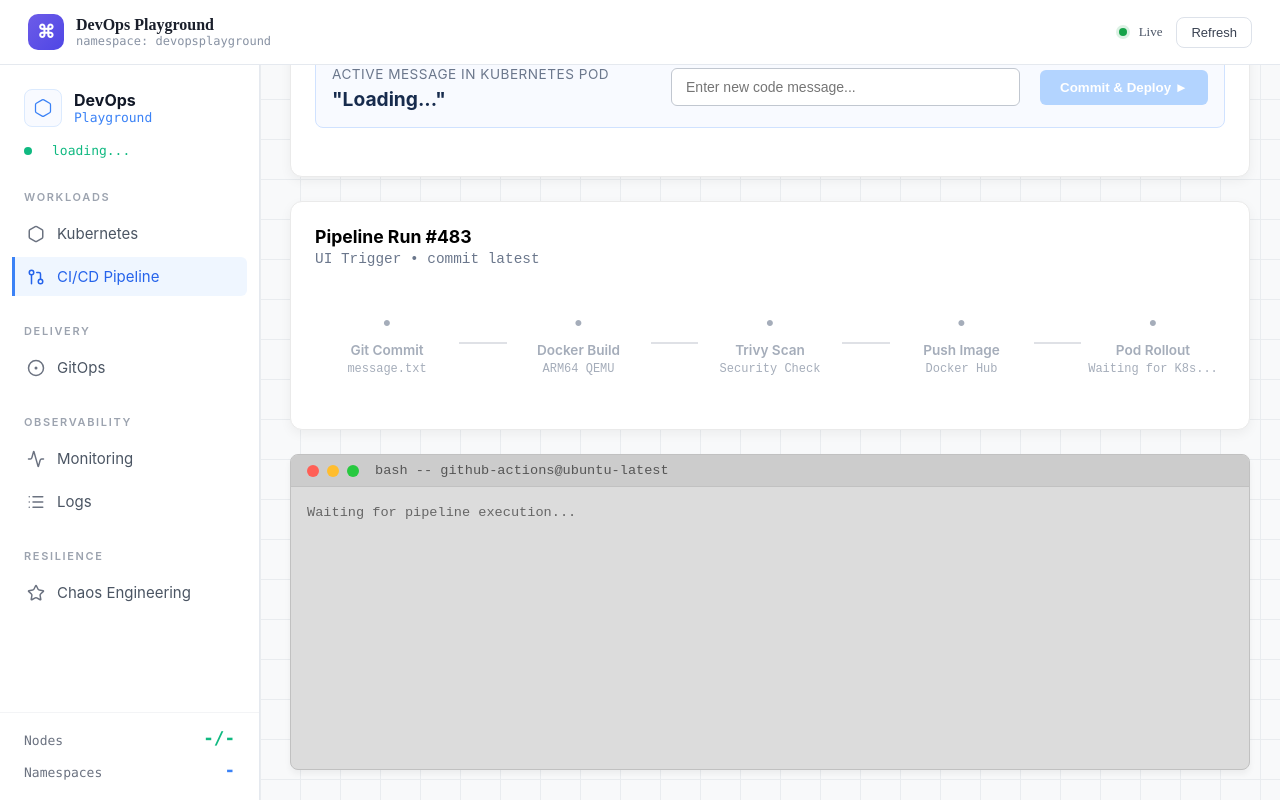
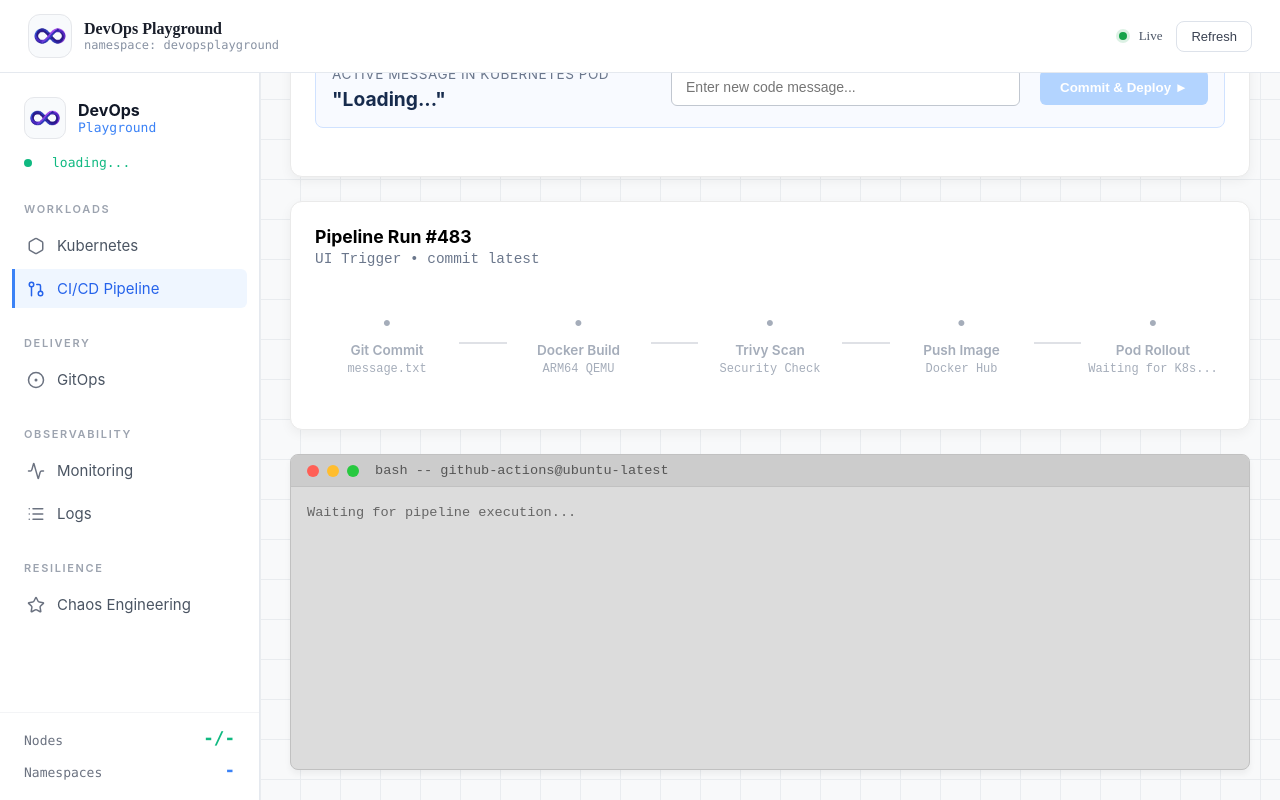
Before and after one commit to priyanshuvatsyan/DevopsPlayground, a React (Vite) app in the folder client/: page /cicd in a window 1280 px wide. Built offline with nearby package versions, Linux system fonts and the light colour scheme; no server answers.

Commit message:
added fav

```diff
--- a/client/index.html
+++ b/client/index.html
@@ -2,7 +2,7 @@
 <html lang="en">
   <head>
     <meta charset="UTF-8" />
-    <link rel="icon" type="image/svg+xml" href="/favicon.svg" />
+    <link rel="icon" type="image/png" href="/devops-playground-logo.png" />
     <meta name="viewport" content="width=device-width, initial-scale=1.0" />
     <title>Devops Playground</title>
   </head>
--- a/client/src/components/Header/Header.css
+++ b/client/src/components/Header/Header.css
@@ -15,19 +15,22 @@
 }
 
 .header-logo {
-  width: 36px;
-  height: 36px;
-  border-radius: 10px;
-  background: linear-gradient(135deg, #6d5ce8, #4f46e5);
+  width: 42px;
+  height: 42px;
+  border-radius: 12px;
+  background: #f8fafc;
+  border: 1px solid #e5e7eb;
   display: flex;
   align-items: center;
   justify-content: center;
+  overflow: hidden;
 }
 
 .header-logo-mark {
-  color: #ffffff;
-  font-size: 18px;
-  font-weight: 700;
+  width: 100%;
+  height: 100%;
+  object-fit: cover;
+  display: block;
 }
 
 .header-title-block {
--- a/client/src/components/Header/Header.jsx
+++ b/client/src/components/Header/Header.jsx
@@ -10,7 +10,11 @@ export default function Header({ namespace = "devopsplayground", connected = tru
     <header className="header">
       <div className="header-left">
         <div className="header-logo">
-          <span className="header-logo-mark">⌘</span>
+          <img
+            src="/devops-playground-logo.png"
+            alt="DevOps Playground logo"
+            className="header-logo-mark"
+          />
         </div>
         <div className="header-title-block">
           <h1 className="header-title">DevOps Playground</h1>
--- a/client/src/components/Nav/Nav.css
+++ b/client/src/components/Nav/Nav.css
@@ -23,15 +23,22 @@
 }
 
 .logo-icon {
-  width: 36px;
-  height: 36px;
-  border: 1px solid #dbeafe;
-  border-radius: 8px;
+  width: 40px;
+  height: 40px;
+  border: 1px solid #e5e7eb;
+  border-radius: 10px;
   display: flex;
   align-items: center;
   justify-content: center;
-  color: #3b82f6;
-  background: #f8faff;
+  background: #f8fafc;
+  overflow: hidden;
+}
+
+.logo-icon-image {
+  width: 100%;
+  height: 100%;
+  object-fit: cover;
+  display: block;
 }
 
 .brand-text {
--- a/client/src/components/Nav/Nav.jsx
+++ b/client/src/components/Nav/Nav.jsx
@@ -42,7 +42,11 @@ export default function Nav() {
       <div className="nav-header">
         <div className="brand">
           <div className="logo-icon">
-            <Hexagon size={20} strokeWidth={1.5} />
+            <img
+              src="/devops-playground-logo.png"
+              alt="DevOps Playground logo"
+              className="logo-icon-image"
+            />
           </div>
           <div className="brand-text">
             <span className="brand-title">DevOps</span>
```
Also changed, not shown: client/public/devops-playground-logo.png (added).
